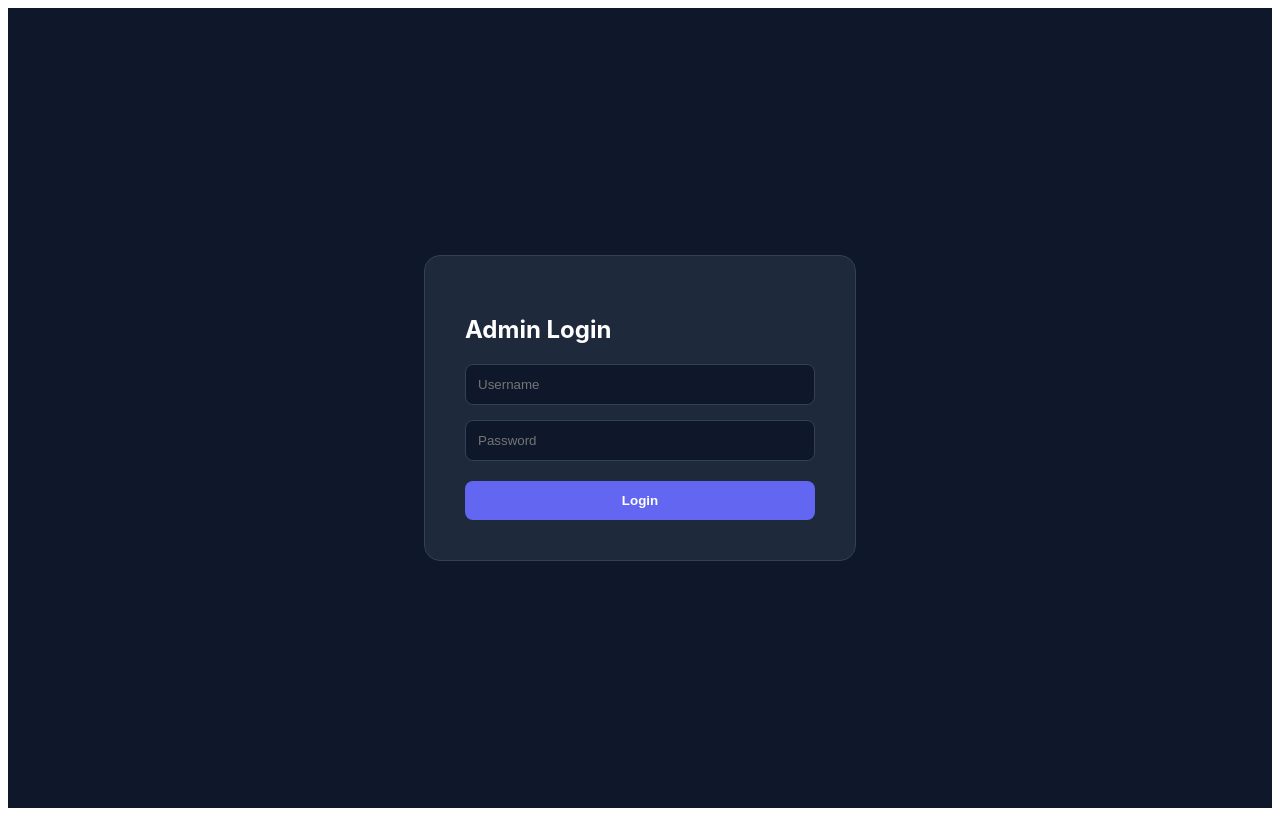
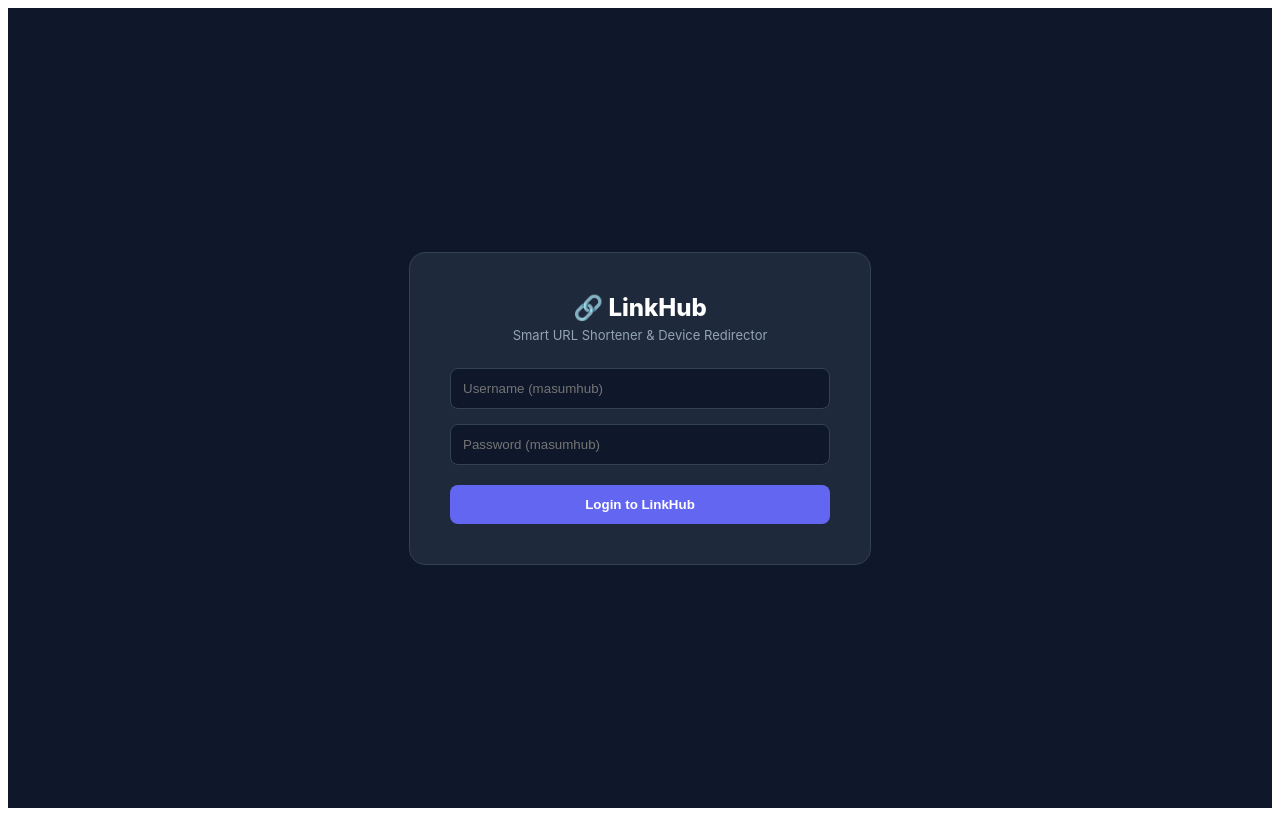
Before and after one commit to masum237/linkhub, a Next.js app: page / in a window 1280 px wide. Built offline with nearby package versions, Linux system fonts and the light colour scheme.

Commit message:
Refactor login form and update error messages

```diff
--- a/app/page.js
+++ b/app/page.js
@@ -7,7 +7,6 @@
   const [password, setPassword] = useState("");
   const [loginError, setLoginError] = useState("");
 
-  // ট্যাব রিফ্রেশ হলেও যাতে সেভ থাকে (Session Storage)
   const [activeTab, setActiveTab] = useState(() => {
     if (typeof window !== "undefined") {
       return sessionStorage.getItem("activeTab") || "dashboard";
@@ -55,12 +54,13 @@
 
   const handleLogin = (e) => {
     e.preventDefault();
+    // ইউজারনেম এবং পাসওয়ার্ড 'masumhub' সেট করা হয়েছে
     if (username === "masumhub" && password === "masumhub") {
       setIsLoggedIn(true);
       localStorage.setItem("isLoggedIn", "true");
       setLoginError("");
     } else {
-      setLoginError("Invalid username or password!");
+      setLoginError("Invalid username or password! (Use: masumhub / masumhub)");
     }
   };
 
@@ -86,14 +86,17 @@
   };
 
   const handleUpdateLink = async (code) => {
-    const res = await fetch("/api/create", {
+    const res = await fetch("/api/edit", {
       method: "POST",
       headers: { "Content-Type": "application/json" },
       body: JSON.stringify({ code, desktopUrl: editDesktop, mobileUrl: editMobile }),
     });
-    if ((await res.json()).success) {
+    const data = await res.json();
+    if (data.success) {
       setEditingCode(null);
       fetchStatsAndLinks();
+    } else {
+      alert("Failed to update link");
     }
   };
 
@@ -110,12 +113,15 @@
   if (!isLoggedIn) {
     return (
       <div style={{ display: "flex", justifyContent: "center", alignItems: "center", height: "100vh", background: "#0f172a", fontFamily: "'Inter', sans-serif" }}>
-        <form onSubmit={handleLogin} style={{ padding: "40px", background: "#1e293b", borderRadius: "16px", width: "350px", border: "1px solid #334155" }}>
-          <h2 style={{ color: "#fff", marginBottom: "20px" }}>Admin Login</h2>
-          <input type="text" placeholder="Username" onChange={(e) => setUsername(e.target.value)} style={{ width: "100%", padding: "12px", background: "#0f172a", border: "1px solid #334155", color: "#fff", borderRadius: "8px", marginBottom: "15px", boxSizing: "border-box" }} />
-          <input type="password" placeholder="Password" onChange={(e) => setPassword(e.target.value)} style={{ width: "100%", padding: "12px", background: "#0f172a", border: "1px solid #334155", color: "#fff", borderRadius: "8px", marginBottom: "20px", boxSizing: "border-box" }} />
-          <button type="submit" style={{ width: "100%", padding: "12px", background: "#6366f1", color: "#fff", border: "none", borderRadius: "8px", cursor: "pointer", fontWeight: "600" }}>Login</button>
-          {loginError && <p style={{ color: "#ef4444", marginTop: "10px", fontSize: "13px" }}>{loginError}</p>}
+        <form onSubmit={handleLogin} style={{ padding: "40px", background: "#1e293b", borderRadius: "16px", width: "380px", border: "1px solid #334155" }}>
+          <div style={{ textAlign: "center", marginBottom: "25px" }}>
+            <h2 style={{ color: "#fff", fontSize: "24px", fontWeight: "800", margin: "0 0 5px 0" }}>🔗 LinkHub</h2>
+            <p style={{ color: "#94a3b8", fontSize: "13px", margin: 0 }}>Smart URL Shortener & Device Redirector</p>
+          </div>
+          <input type="text" placeholder="Username (masumhub)" value={username} onChange={(e) => setUsername(e.target.value)} required style={{ width: "100%", padding: "12px", background: "#0f172a", border: "1px solid #334155", color: "#fff", borderRadius: "8px", marginBottom: "15px", boxSizing: "border-box" }} />
+          <input type="password" placeholder="Password (masumhub)" value={password} onChange={(e) => setPassword(e.target.value)} required style={{ width: "100%", padding: "12px", background: "#0f172a", border: "1px solid #334155", color: "#fff", borderRadius: "8px", marginBottom: "20px", boxSizing: "border-box" }} />
+          <button type="submit" style={{ width: "100%", padding: "12px", background: "#6366f1", color: "#fff", border: "none", borderRadius: "8px", cursor: "pointer", fontWeight: "600" }}>Login to LinkHub</button>
+          {loginError && <p style={{ color: "#ef4444", marginTop: "12px", fontSize: "13px", textAlign: "center" }}>{loginError}</p>}
         </form>
       </div>
     );
@@ -125,7 +131,7 @@
     <div style={{ display: "flex", minHeight: "100vh", fontFamily: "'Inter', sans-serif", backgroundColor: "#0f172a", color: "#f8fafc" }}>
       {/* Sidebar */}
       <div style={{ width: "260px", background: "#1e293b", borderRight: "1px solid #334155", padding: "30px 20px", display: "flex", flexDirection: "column", boxSizing: "border-box" }}>
-        <h2 style={{ fontSize: "22px", fontWeight: "800", color: "#f8fafc", margin: "0 0 35px 10px" }}>⚡ LinkHub</h2>
+        <h2 style={{ fontSize: "22px", fontWeight: "800", color: "#f8fafc", margin: "0 0 35px 10px" }}>🔗 LinkHub</h2>
         <div style={{ display: "flex", flexDirection: "column", gap: "8px", flex: 1 }}>
           {[
             { id: "dashboard", label: "📊 Dashboard" },
@@ -154,7 +160,7 @@
               {generatedLink && (
                 <div style={{ marginTop: "20px", display: "flex", gap: "10px", alignItems: "center" }}>
                   <input readOnly value={generatedLink} style={{ flex: 1, padding: "10px", background: "#0f172a", border: "1px solid #334155", color: "#38bdf8", borderRadius: "8px" }} />
-                  <button onClick={() => { navigator.clipboard.writeText(generatedLink); setCopyText("Copied!"); setTimeout(() => setCopyText("Copy Link"), 2000); }} style={{ padding: "10px 20px", background: "#6366f1", color: "#fff", border: "none", borderRadius: "8px", cursor: "pointer" }}>{copyText}</button>
+                  <button onClick={() => { navigator.clipboard.writeText(generatedLink); setCopyText("Copied!"); setTimeout(() => setCopyText("Copy Link"), 2000); }} style={{ padding: "10px 20px", background: "#6366f1", color: "#fff", border: "none", borderRadius: "8px", cursor: "pointer", fontWeight: "600" }}>{copyText}</button>
                 </div>
               )}
               {message && !generatedLink && <p style={{ marginTop: "15px", color: "#38bdf8" }}>{message}</p>}
```
